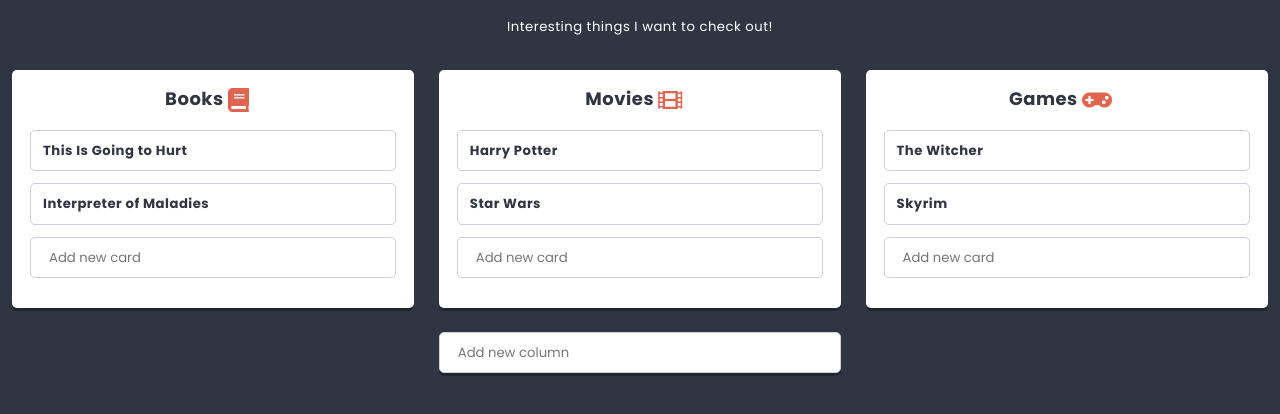
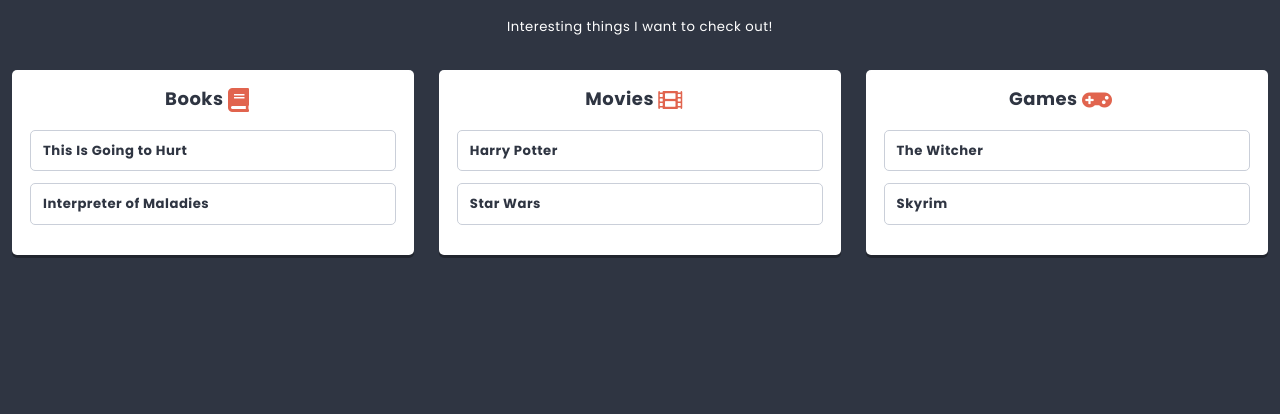
Before and after one commit to Bartosz0001/react, a React app: page / in a window 1280 px wide. Shown: the part 362-776 px from the top of the page. Built offline with nearby package versions, Linux system fonts and the light colour scheme.

Commit message:
Add containers; using React Redux

```diff
--- a/src/components/App/App.js
+++ b/src/components/App/App.js
@@ -1,18 +1,30 @@
 import React from 'react';
 import styles from './App.scss';
-import List from '../List/List.js';
-import {pageContents, listData} from '../../data/dataStore';
+import List from '../List/ListContainer.js';
+//import {pageContents, listData} from '../../data/dataStore';
+import PropTypes from 'prop-types';
 
 class App extends React.Component {
+  static propTypes = {
+    title: PropTypes.node,
+    subtitle: PropTypes.node,
+    lists: PropTypes.array,
+  }
+
   render() {
+    const {title, subtitle, lists} = this.props;
     return (
       <main className={styles.component}>
-        <h1 className={styles.title}>{pageContents.title}</h1>
-        <h2 className={styles.subtitle}>{pageContents.subtitle}</h2>
-
+        <h1 className={styles.title}>{title}</h1>
+        <h2 className={styles.subtitle}>{subtitle}</h2>
+        {/*
         <List {...listData} />
+        */}
+        {lists.map(listData => (
+          <List key={listData.id} {...listData} />
+        ))}
       </main>
-    )
+    );
   }
 }
 
--- /dev/null
+++ b/src/components/App/AppContainer.js
@@ -0,0 +1,10 @@
+import {connect} from 'react-redux';
+import App from './App';
+
+const mapStateToProps = state => ({
+  title: state.app.title,
+  subtitle: state.app.subtitle,
+  lists: state.lists,
+});
+
+export default connect(mapStateToProps)(App);
--- a/src/components/Card/Card.js
+++ b/src/components/Card/Card.js
@@ -2,14 +2,20 @@
 import styles from './Card.scss';
 import PropTypes from 'prop-types';
 
-const Card = props => (
-  <div className={styles.component}>
-    <h4>{props.title}</h4>
-  </div>
-);
+class Card extends React.Component {
 
-Card.propTypes = {
-  title: PropTypes.node.isRequired,
-};
+  static propTypes = {
+      title: PropTypes.node.isRequired,
+    }
+
+  render() {
+    const {title} = this.props;
+    return (
+      <div className={styles.component}>
+          <h4>{title}</h4>
+      </div>
+    )
+  }
+}
 
 export default Card;
--- a/src/components/Column/Column.js
+++ b/src/components/Column/Column.js
@@ -2,14 +2,11 @@
 import styles from './Column.scss';
 import PropTypes from 'prop-types';
 import Card from '../Card/Card.js';
-import Creator from '../Creator/Creator.js';
+//import Creator from '../Creator/Creator.js';
 import {settings} from '../../data/dataStore';
 import Icon from '../Icon.js';
 
 class Column extends React.Component {
-    state = {
-        cards: this.props.cards || [],
-    }
 
     static propTypes = {
         title: PropTypes.node.isRequired,
@@ -17,30 +14,20 @@
         cards: PropTypes.array,
       }
 
-      addCard(title){
-        this.setState(state => (
-          {
-            cards: [
-              ...state.cards,
-              {
-                key: state.cards.length ? state.cards[state.cards.length-1].key+1 : 0,
-                title,
-              }
-            ]
-          }
-        ));
-      }
-
   render() {
+    const {title, icon, cards} = this.props;
     return (
       <section className={styles.component}>
-          <h3 className={styles.title}>{this.props.title}<span className={styles.icon}> <Icon name={this.props.icon} /></span></h3>
-          {this.state.cards.map(({key, ...cardProps}) => (
+          <h3 className={styles.title}>{title}<span className={styles.icon}> <Icon name={icon} /></span></h3>
+          {/*this.state.cards.map(({key, ...cardProps}) => (
             <Card key={key} {...cardProps} />
+          ))*/}
+          {cards.map(cardData => (
+            <Card key={cardData.id} {...cardData} />
           ))}
-          <div className={styles.creator}>
+          {/*<div className={styles.creator}>
             <Creator text={settings.cardCreatorText} action={title => this.addCard(title)}/>
-          </div>
+        </div>*/}
       </section>
     )
   }
--- /dev/null
+++ b/src/components/Column/ColumnContainer.js
@@ -0,0 +1,9 @@
+import {connect} from 'react-redux';
+import Column from './Column';
+
+const mapStateToProps = (state, props) => ({
+    cards: getCardsForColumn(state, props.id),
+  });
+
+export default connect(mapStateToProps)(Column);
+export const getCardsForColumn = ({cards}, columnId) => cards.filter(card => card.columnId == columnId);
--- a/src/components/List/List.js
+++ b/src/components/List/List.js
@@ -2,15 +2,12 @@
 import styles from './List.scss';
 import Hero from '../Hero/Hero.js'
 import PropTypes from 'prop-types';
-import Column from '../Column/Column.js';
+import Column from '../Column/ColumnContainer.js';
 import {settings} from '../../data/dataStore';
 import ReactHtmlParser from 'react-html-parser';
-import Creator from '../Creator/Creator.js';
+//import Creator from '../Creator/Creator.js';
 
 class List extends React.Component {
-    state = {
-        columns: this.props.columns || [],
-    }
 
     static propTypes = {
         title: PropTypes.node.isRequired,
@@ -23,42 +20,27 @@
         description: settings.defaultListDescription,
       }
 
-      addColumn(title){
-        this.setState(state => (
-          {
-            columns: [
-              ...state.columns,
-              {
-                key: state.columns.length ? state.columns[state.columns.length-1].key+1 : 0,
-                title,
-                icon: 'list-alt',
-                cards: []
-              }
-            ]
-          }
-        ));
-      }
-
   render() {
+    const {title, image, description, columns} = this.props;
     return (
       <section className={styles.component}>
-        <Hero titleText={this.props.title} src={this.props.image}>
-
-        </Hero>
+        <Hero titleText={title} src={image} />
 
         <div className={styles.description}>
-          {ReactHtmlParser(this.props.description)}
+          {ReactHtmlParser(description)}
         </div>
 
         <div className={styles.columns}>
-          {this.state.columns.map(({key, ...columnProps}) => (
-            <Column key={key} {...columnProps} />
+          {columns.map(columnData => (
+            <Column key={columnData.id} {...columnData} />
           ))}
         </div>
 
-        <div className={styles.creator}>
+
+
+        {/*<div className={styles.creator}>
           <Creator text={settings.columnCreatorText} action={title => this.addColumn(title)}/>
-        </div>
+        </div>*/}
       </section>
     )
   }
--- /dev/null
+++ b/src/components/List/ListContainer.js
@@ -0,0 +1,9 @@
+import {connect} from 'react-redux';
+import List from './List';
+
+const mapStateToProps = (state, props) => ({
+    columns: getColumnsForList(state, props.id),
+  });
+
+export default connect(mapStateToProps)(List);
+export const getColumnsForList = ({columns}, listId) => columns.filter(column => column.listId == listId);
--- a/src/data/dataStore.js
+++ b/src/data/dataStore.js
@@ -5,6 +5,10 @@
     buttonOK: 'OK',
     buttonCancel: 'Cancel',
     defaultText: 'Add new item',
+  },
+  search: {
+    defaultText: 'Search...',
+    icon: 'search',
   },
   defaultListDescription: '<p>I can do all the things!!!</p>',
   defaultColumnIcon: 'list-alt',
@@ -67,3 +71,81 @@
     },
   ],
 };
+
+const lists = [
+  {
+    id: 'list-1',
+    title: 'Things to do <sup>soon!</sup>',
+    description: 'Interesting things I want to check out!',
+    image: 'http://uploads.kodilla.com/bootcamp/fer/11.react/space.png',
+  },
+];
+
+const columns = [
+  {
+    id: 'column-1',
+    listId: 'list-1',
+    title: 'Books',
+    icon: 'book',
+  },
+  {
+    id: 'column-2',
+    listId: 'list-1',
+    title: 'Movies',
+    icon: 'film',
+  },
+  {
+    id: 'column-3',
+    listId: 'list-1',
+    title: 'Games',
+    icon: 'gamepad',
+  },
+  {
+    id: 'column-4',
+    listId: 'list-2',
+    title: 'Strange column',
+    icon: 'question',
+  },
+];
+
+const cards = [
+  {
+    id: 'card-1',
+    columnId: 'column-1',
+    title: 'This Is Going to Hurt',
+  },
+  {
+    id: 'card-2',
+    columnId: 'column-1',
+    title: 'Interpreter of Maladies',
+  },
+  {
+    id: 'card-3',
+    columnId: 'column-2',
+    title: 'Harry Potter',
+  },
+  {
+    id: 'card-4',
+    columnId: 'column-2',
+    title: 'Star Wars',
+  },
+  {
+    id: 'card-5',
+    columnId: 'column-3',
+    title: 'The Witcher',
+  },
+  {
+    id: 'card-6',
+    columnId: 'column-3',
+    title: 'Skyrim',
+  },
+];
+
+const initialStoreData = {
+  app: {...pageContents},
+  lists: [...lists],
+  columns: [...columns],
+  cards: [...cards],
+};
+
+export default initialStoreData;
--- a/src/index.js
+++ b/src/index.js
@@ -2,6 +2,8 @@
 import './styles/normalize.scss';
 import './styles/global.scss';
 import ReactDOM from 'react-dom';
-import App from './components/App/App';
+import App from './components/App/AppContainer';
+import { Provider } from 'react-redux';
+import store from './redux/store';
 
-ReactDOM.render(<App />, document.getElementById('app'));
+ReactDOM.render(<Provider store={store}><App /></Provider>, document.getElementById('app'));
--- /dev/null
+++ b/src/redux/store.js
@@ -0,0 +1,34 @@
+import {combineReducers, createStore} from 'redux';
+import initialStoreData from '../data/dataStore';
+
+// define initial state and shallow-merge initial data
+const initialState = {
+  app: initialStoreData.app,
+  lists: initialStoreData.lists,
+  columns: initialStoreData.columns,
+  cards: initialStoreData.cards,
+  searchString: '',
+};
+
+// define reducers
+const reducers = {
+};
+
+// add blank reducers for initial state properties without reducers
+Object.keys(initialState).forEach(item => {
+  if (typeof reducers[item] == 'undefined') {
+    reducers[item] = (statePart = null) => statePart;
+  }
+});
+
+// merge all reducers
+const storeReducer = combineReducers(reducers);
+
+// create store
+const store = createStore(
+  storeReducer,
+  initialState,
+  window.__REDUX_DEVTOOLS_EXTENSION__ && window.__REDUX_DEVTOOLS_EXTENSION__()
+);
+
+export default store;
```
Also changed, not shown: package.json (+5 -2 lines), 1 other file (tests, documents, lock files or other folders).
